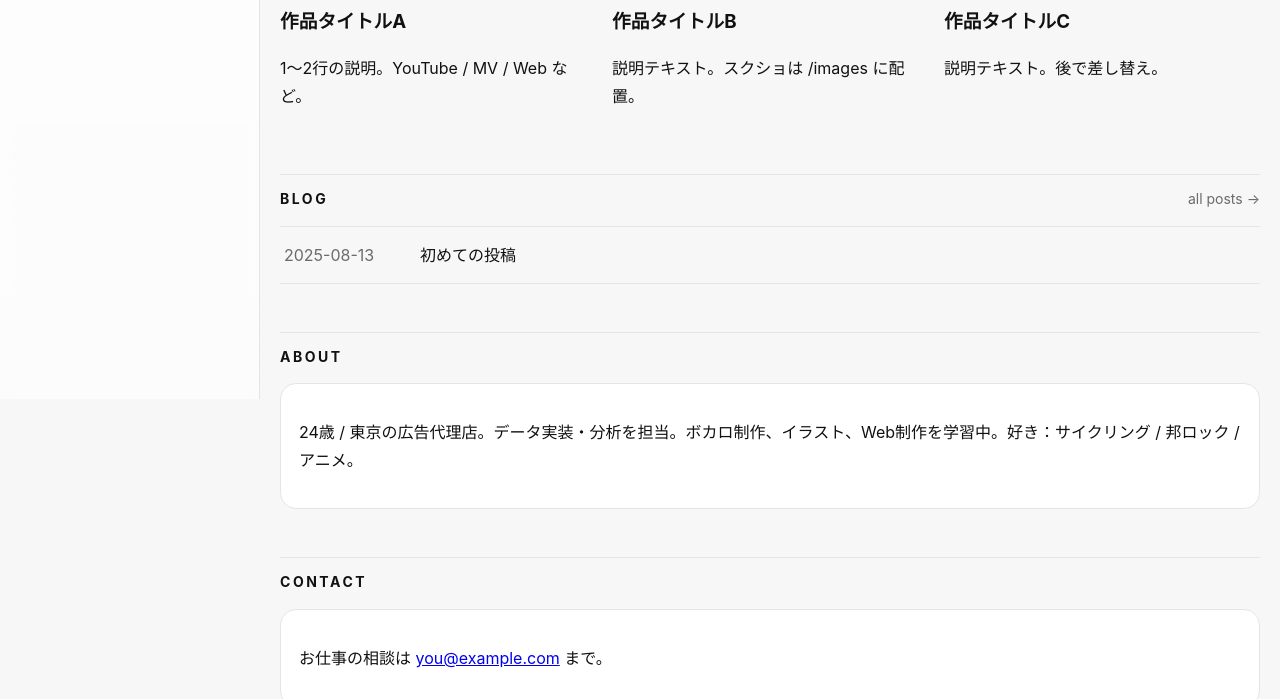
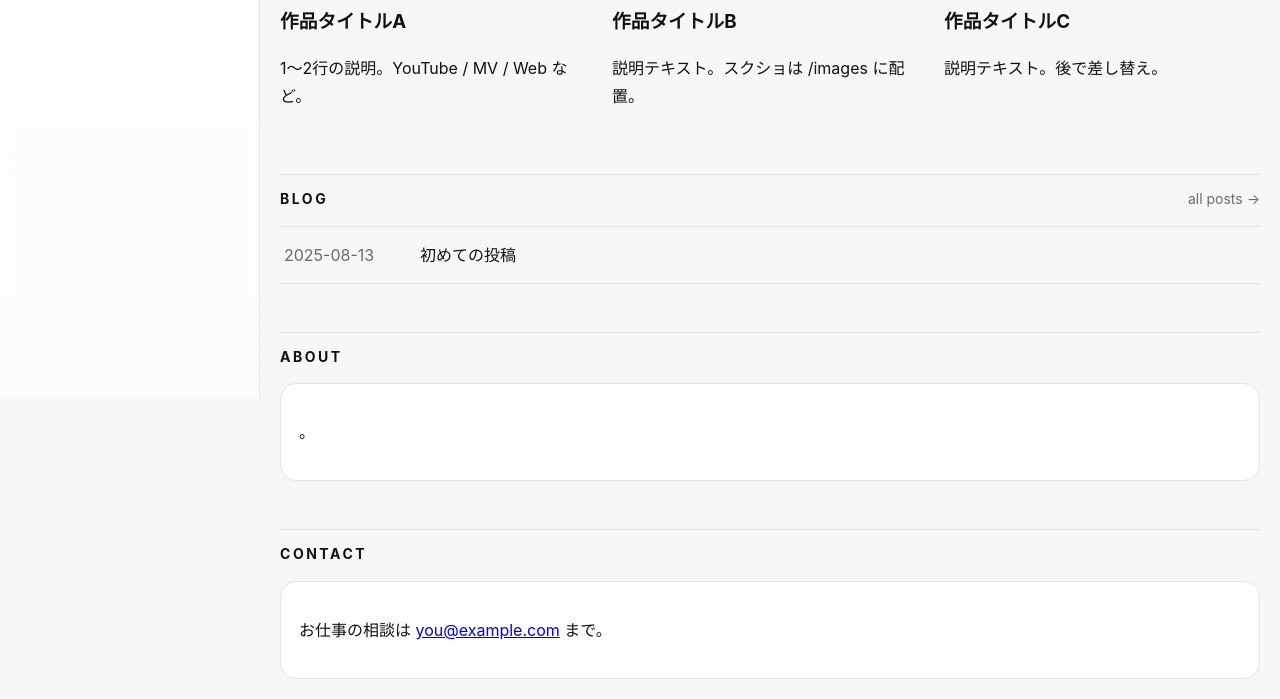
Before and after one commit to noeshiro/noeshiro.github.io, a plain HTML site: page index.html in a window 1280 px wide. Shown: the part 401-1100 px from the top of the page. Drawn offline with Linux system fonts and the light colour scheme.

Commit message:
Update index.html

```diff
--- a/index.html
+++ b/index.html
@@ -97,7 +97,7 @@
     <section id="about" class="section">
       <div class="sec-head"><h2>about</h2></div>
       <div class="paper">
-        <p>24歳 / 東京の広告代理店。データ実装・分析を担当。ボカロ制作、イラスト、Web制作を学習中。好き：サイクリング / 邦ロック / アニメ。</p>
+        <p>。</p>
       </div>
     </section>
 
```
